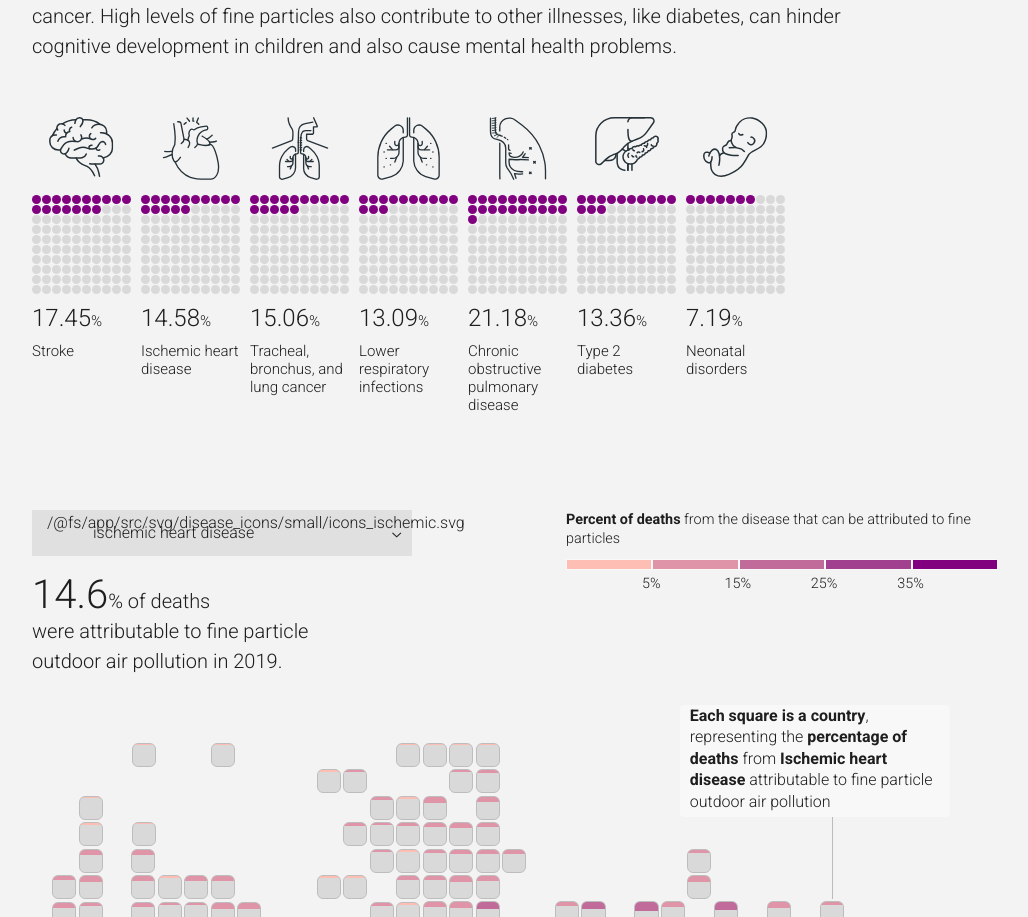
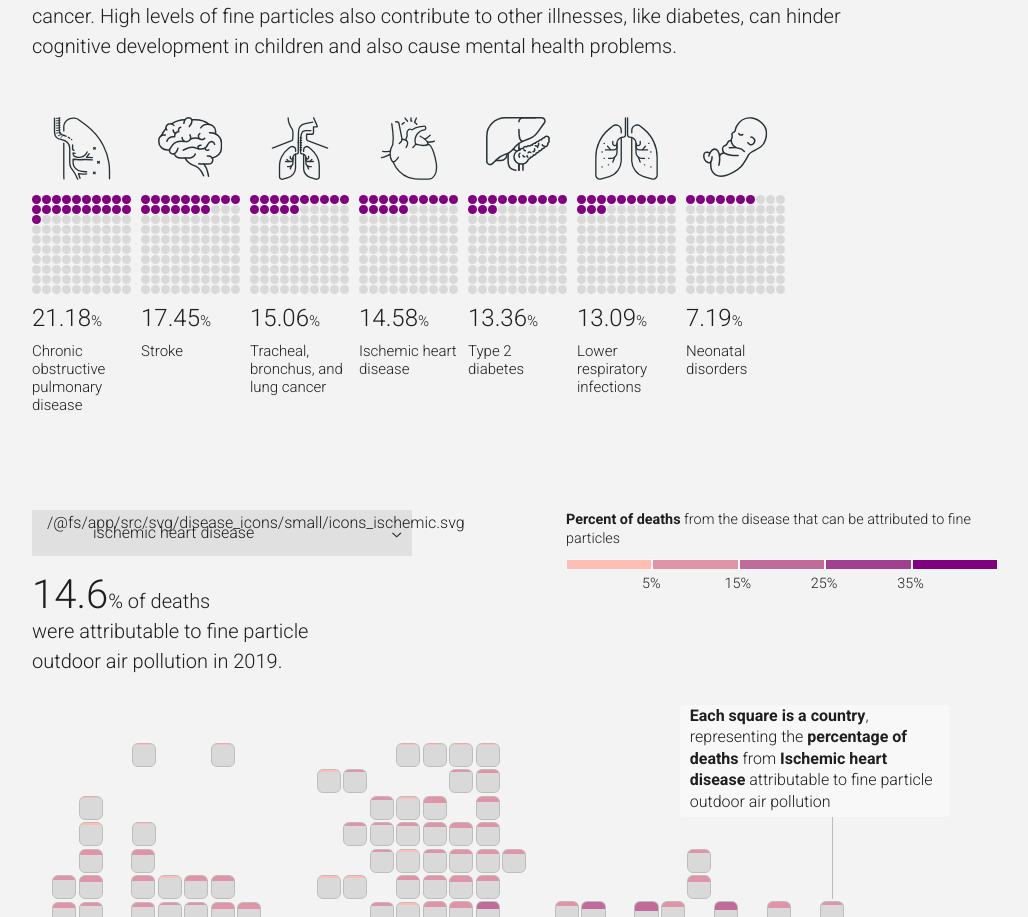
Before and after one commit to UNEP/air-pollution-action-note, a Svelte app in the folder app/: page / in a window 1280 px wide. Shown: the part 3903-4820 px from the top of the page, without its empty margins (28-1056 px from the left). Built offline with nearby package versions, Linux system fonts and the light colour scheme; some icons are missing.

Commit message:
Update DeathCauses.svelte

```diff
--- a/app/src/components/DeathCauses.svelte
+++ b/app/src/components/DeathCauses.svelte
@@ -126,13 +126,9 @@
   {/if}
 
   <div class="flex-container">
-    <WaffleChart percentage={data.stroke} cause={'stroke'}/>
-    <WaffleChart percentage={data.ischemic} cause={'ischemic'}/>
-    <WaffleChart percentage={data.lungcancer} cause={'lungcancer'}/>
-    <WaffleChart percentage={data.lri} cause={'lri'}/>
-    <WaffleChart percentage={data.copd} cause={'copd'}/>
-    <WaffleChart percentage={data.diabetes} cause={'diabetes'}/>
-    <WaffleChart percentage={data.nd} cause={'nd'}/>
+    {#each serializedData as d}
+      <WaffleChart percentage={d[1]} cause={d[0]}/>
+    {/each}
   </div>
 
   <style>
```
